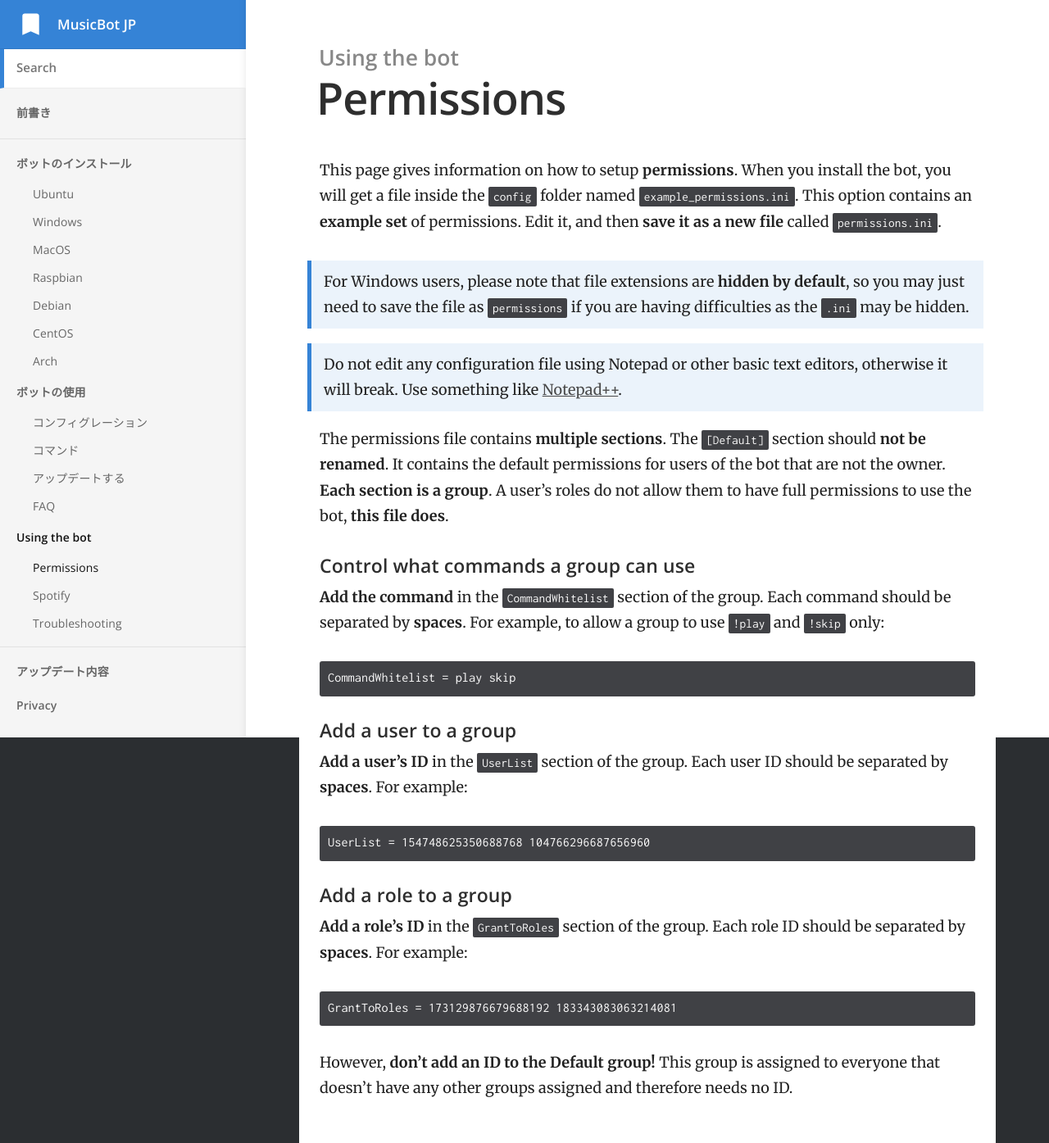
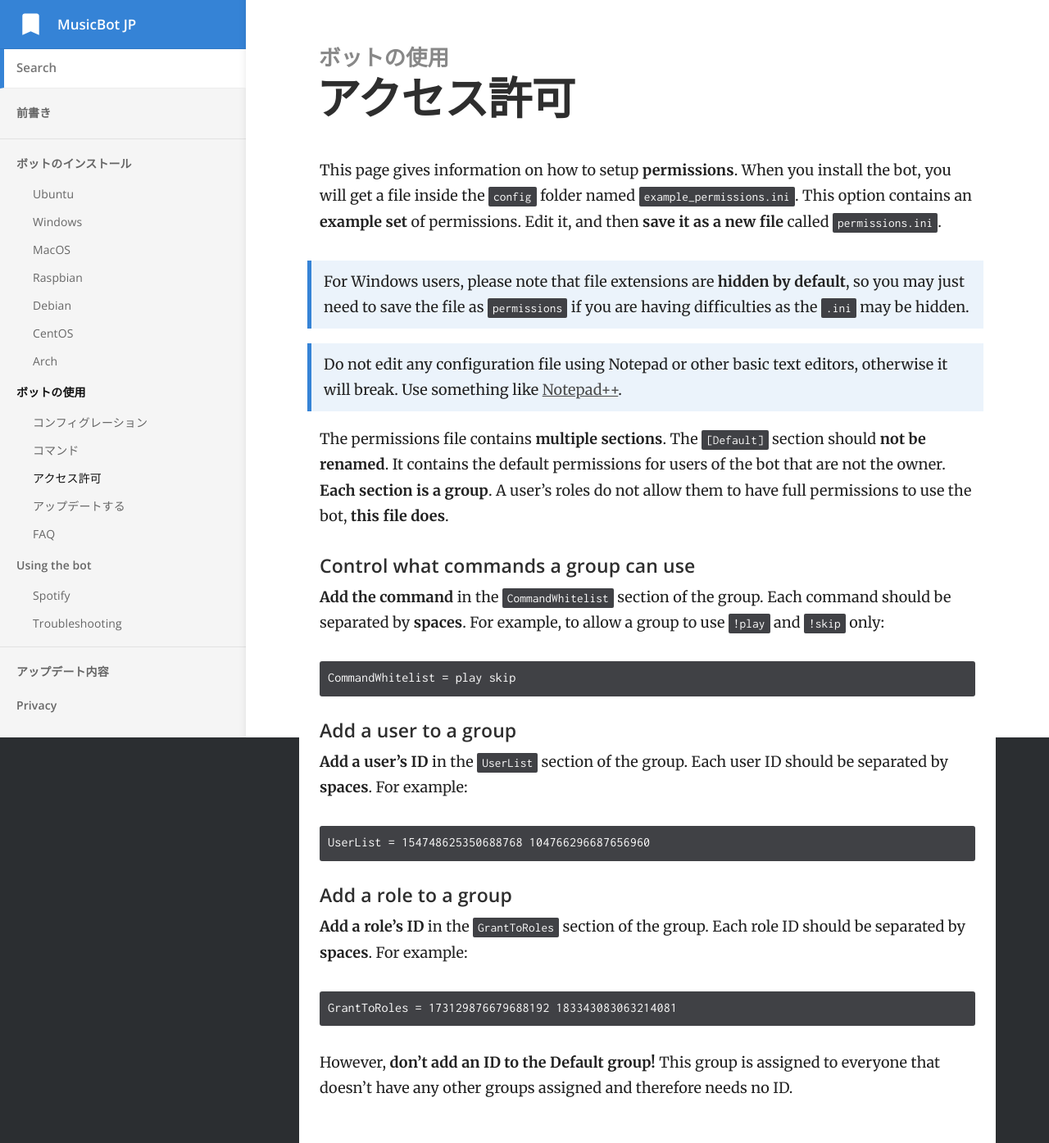
Before and after one commit to ritokun/MusicBot-1, a Jekyll site: the page built from _docs/using/permissions.md, in a window 1280 px wide. Shown: the whole page at 82% size. Built offline with Jekyll 4.4.1, drawn with Linux system fonts in a browser that asks for light colours.

Commit message:
Update permissions.md

```diff
--- a/_docs/using/permissions.md
+++ b/_docs/using/permissions.md
@@ -1,6 +1,6 @@
 ---
-title: Permissions
-category: Using the bot
+title: アクセス許可
+category: ボットの使用
 order: 3
 ---
 
```
